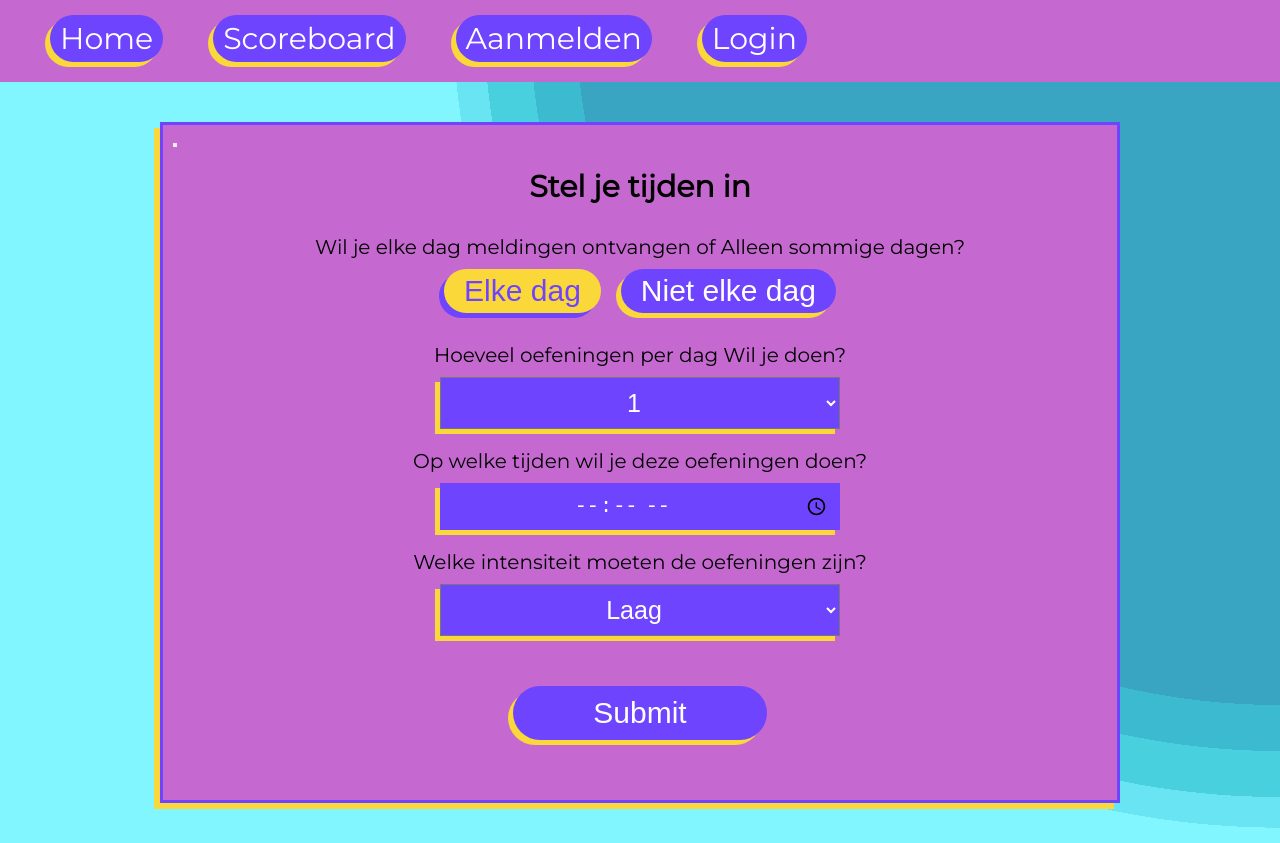
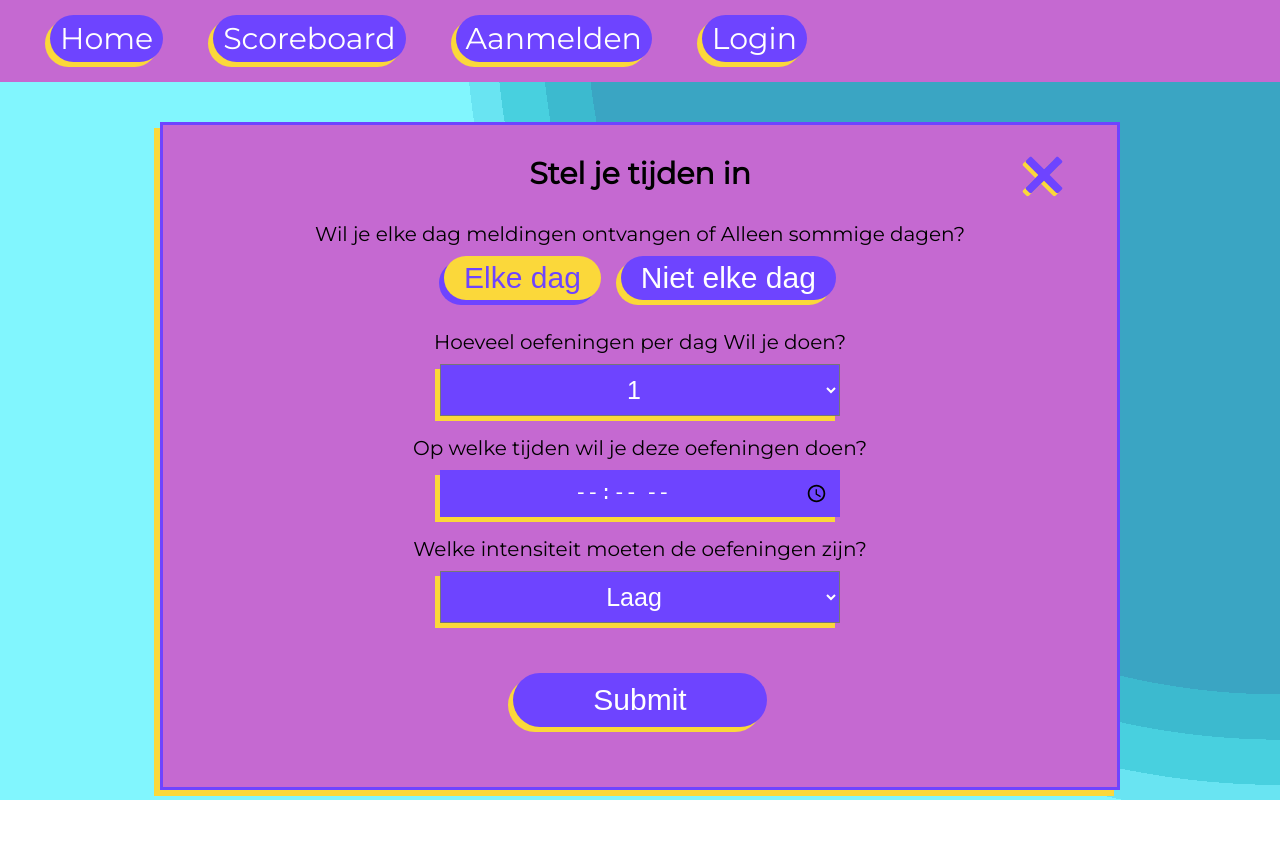
Before and after one commit to Thijs209/ipmedt4-react, a React (Create React App) app: page /notificatie in a window 1280 px wide. After the commit the page ends 800 px from the top, so only its background shows below. Built offline with nearby package versions, Linux system fonts and the light colour scheme.

Commit message:
exercise en notificaton fix

```diff
--- a/src/Exercise.js
+++ b/src/Exercise.js
@@ -29,6 +29,7 @@
     }
 
     buttonSubmit = () => {
+        this.setState({loading: true})
         const authData = {
             name: localStorage.getItem('auth_name'),
             exerciseCalories: this.state.exerciseData.calories,
--- a/src/Notifications.css
+++ b/src/Notifications.css
@@ -141,6 +141,57 @@
     display: block;
 }
 
+.notificationsForm__closeButton{
+    position: absolute;
+    top: 2.5rem;
+    right: 5%;
+    width: 5rem;
+    height: 5rem;
+    background-color: transparent;
+    border: none;
+}
+
+.notificationsForm__closeButton:hover{
+    cursor: pointer;
+}
+
+.cross{
+    background-color: transparent;
+    width: 100%;
+    height: 100%;
+    fill: #6e44ff;
+    filter:drop-shadow(-0.3rem 0.3rem 0  #fbd83a);
+    transition: 0.2s ease-out;
+}
+
+.cross:hover{
+    filter:drop-shadow(-0.2rem 0.2rem 0  #fbd83a);
+    transform: translate(-0.1rem, 0.1rem);
+
+}
+
+/* .notificationsForm__closeButton:before, .notificationsForm__closeButton:after {
+    position: absolute;
+    left: 15px;
+    content: ' ';
+    height: 33px;
+    width: 2px;
+    background-color: #333;
+  }
+  .notificationsForm__closeButton:before {
+    transform: rotate(45deg);
+  }
+  .notificationsForm__closeButton:after {
+    transform: rotate(-45deg);
+  } */
+
+@media only screen and (max-width: 1000px) {
+    .notificationsForm__closeButton{
+        width: 4rem;
+        height: 4rem;
+    }
+}
+
 @media only screen and (max-width: 750px) {
     .notificationsForm__selectInput{
         width:30rem;
--- a/src/Notifications.js
+++ b/src/Notifications.js
@@ -109,6 +109,11 @@
         })
     }
 
+    closeButton = (event) =>{
+        event.preventDefault()
+        window.location.replace('/profiel')
+    }
+
     render(){
         if (this.state.loading) {
             return(
@@ -118,7 +123,7 @@
             return(
 
                 <form className="notificationsForm" onSubmit={this.submit}>
-                <button className="notificationsForm__closeButton"><section className="cross"></section></button>
+                <button onClick={this.closeButton} className="notificationsForm__closeButton"><svg className="cross" xmlns="http://www.w3.org/2000/svg" fill="#000000" viewBox="0 0 30 30" width="30px" height="30px">    <path d="M 7 4 C 6.744125 4 6.4879687 4.0974687 6.2929688 4.2929688 L 4.2929688 6.2929688 C 3.9019687 6.6839688 3.9019687 7.3170313 4.2929688 7.7070312 L 11.585938 15 L 4.2929688 22.292969 C 3.9019687 22.683969 3.9019687 23.317031 4.2929688 23.707031 L 6.2929688 25.707031 C 6.6839688 26.098031 7.3170313 26.098031 7.7070312 25.707031 L 15 18.414062 L 22.292969 25.707031 C 22.682969 26.098031 23.317031 26.098031 23.707031 25.707031 L 25.707031 23.707031 C 26.098031 23.316031 26.098031 22.682969 25.707031 22.292969 L 18.414062 15 L 25.707031 7.7070312 C 26.098031 7.3170312 26.098031 6.6829688 25.707031 6.2929688 L 23.707031 4.2929688 C 23.316031 3.9019687 22.682969 3.9019687 22.292969 4.2929688 L 15 11.585938 L 7.7070312 4.2929688 C 7.5115312 4.0974687 7.255875 4 7 4 z"/></svg></button>
                 <h1 className="notificationsForm__h1">Stel je tijden in</h1>
                     <section className="notificationsForm__section">
                         <label className="notificationsForm__label">Wil je elke dag meldingen ontvangen of Alleen sommige dagen?</label><br/>
--- a/src/auth/Profile.css
+++ b/src/auth/Profile.css
@@ -1,3 +1,7 @@
+.profile__article{
+    margin: auto;
+}
+
 .articleSection{
     margin:75px auto 75px auto;
     width:60vw;
```
